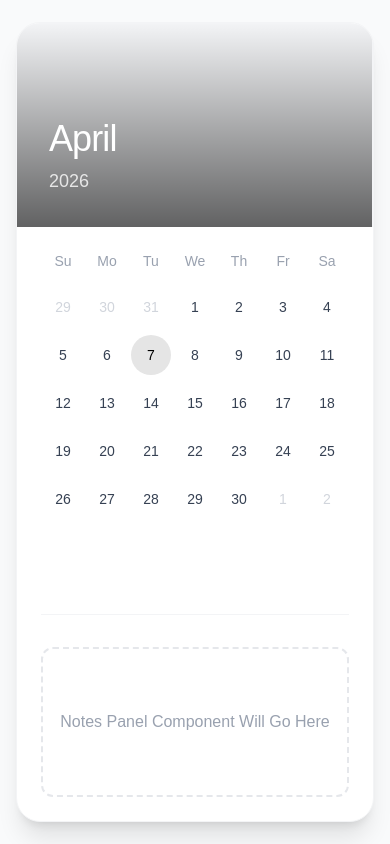
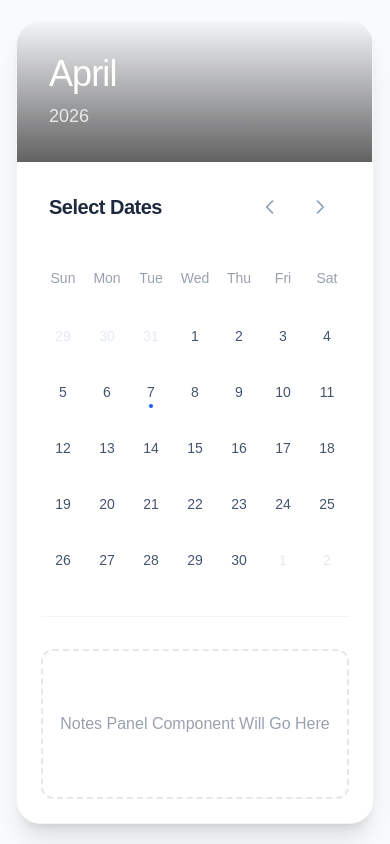
Before and after one commit to Khushi281300/calendar_ui, a Next.js app: page / in a window 390 px wide. Built offline with nearby package versions, Linux system fonts and the light colour scheme.

Commit message:
feat: set up responsive CSS grid and aesthetic refinements

```diff
--- a/src/components/calendar/CalendarGrid.tsx
+++ b/src/components/calendar/CalendarGrid.tsx
@@ -7,11 +7,20 @@ interface CalendarGridProps {
   selectedStart: Date | null;
   selectedEnd: Date | null;
   onSelectDate: (date: Date) => void;
+  onPrevMonth: () => void;
+  onNextMonth: () => void;
 }
 
-const WEEKDAYS = ['Su', 'Mo', 'Tu', 'We', 'Th', 'Fr', 'Sa'];
+const WEEKDAYS = ['Sun', 'Mon', 'Tue', 'Wed', 'Thu', 'Fri', 'Sat'];
 
-export function CalendarGrid({ currentMonth, selectedStart, selectedEnd, onSelectDate }: CalendarGridProps) {
+export function CalendarGrid({
+  currentMonth,
+  selectedStart,
+  selectedEnd,
+  onSelectDate,
+  onPrevMonth,
+  onNextMonth
+}: CalendarGridProps) {
   const firstDay = startOfMonth(currentMonth);
   const lastDay = endOfMonth(currentMonth);
 
@@ -21,9 +30,36 @@ export function CalendarGrid({ currentMonth, selectedStart, selectedEnd, onSelec
   const days = eachDayOfInterval({ start: startDate, end: endDate });
 
   return (
-    <div className="w-full">
+    <div className="w-full animate-in fade-in duration-1000">
+      {/* Grid Header with Navigation */}
+      <div className="flex justify-between items-center mb-10 px-2">
+        <h2 className="text-xl font-semibold text-slate-800 tracking-tight">
+          Select Dates
+        </h2>
+        <div className="flex gap-2">
+           <button
+             onClick={onPrevMonth}
+             className="p-2.5 rounded-xl hover:bg-slate-100 text-slate-400 hover:text-slate-600 transition-colors border border-transparent hover:border-slate-200"
+             aria-label="Previous Month"
+           >
+             <svg className="w-5 h-5" fill="none" viewBox="0 0 24 24" stroke="currentColor">
+               <path strokeLinecap="round" strokeLinejoin="round" strokeWidth={2} d="M15 19l-7-7 7-7" />
+             </svg>
+           </button>
+           <button
+             onClick={onNextMonth}
+             className="p-2.5 rounded-xl hover:bg-slate-100 text-slate-400 hover:text-slate-600 transition-colors border border-transparent hover:border-slate-200"
+             aria-label="Next Month"
+           >
+             <svg className="w-5 h-5" fill="none" viewBox="0 0 24 24" stroke="currentColor">
+               <path strokeLinecap="round" strokeLinejoin="round" strokeWidth={2} d="M9 5l7 7-7 7" />
+             </svg>
+           </button>
+        </div>
+      </div>
+
       {/* Weekday headers */}
-      <div className="grid grid-cols-7 mb-4">
+      <div className="grid grid-cols-7 mb-6">
         {WEEKDAYS.map((day) => (
           <div key={day} className="text-center text-sm font-medium text-gray-400">
             {day}
--- a/src/components/calendar/DayCell.tsx
+++ b/src/components/calendar/DayCell.tsx
@@ -18,23 +18,40 @@ export function DayCell({ day, currentMonth, selectedStart, selectedEnd, onClick
   const isEnd = selectedEnd ? isSameDay(day, selectedEnd) : false;
 
   const inRange = selectedStart && selectedEnd
-    ? isWithinInterval(day, { start: selectedStart, end: selectedEnd }) && !isStart && !isEnd
+    ? isWithinInterval(day, {
+        start: selectedStart as Date,
+        end: selectedEnd as Date
+      })
     : false;
+
+  const isRangeStart = isStart && selectedEnd && !isSameDay(selectedStart as Date, selectedEnd as Date);
+  const isRangeEnd = isEnd && selectedStart && !isSameDay(selectedStart as Date, selectedEnd as Date);
 
   return (
     <div
       onClick={onClick}
       className={cn(
-      "h-10 w-10 flex items-center justify-center rounded-full text-sm font-medium transition-colors cursor-pointer",
-      !isCurrentMonth && "text-gray-300",
-      isCurrentMonth && !isStart && !isEnd && !inRange && "text-gray-700 hover:bg-gray-100",
-      isCurrentDay && !isStart && !isEnd && !inRange && "bg-neutral-200 text-black",
+        "relative h-12 w-12 flex items-center justify-center text-sm font-medium transition-all duration-200 cursor-pointer select-none group",
+        !isCurrentMonth && "text-slate-300 opacity-50",
+        isCurrentMonth && "text-slate-600",
 
-      isStart && "bg-black text-white shadow-md",
-      isEnd && "bg-black text-white shadow-md",
-      inRange && "bg-black/5 text-black"
-    )}>
-      {format(day, 'd')}
+        // Base hover
+        isCurrentMonth && !isStart && !isEnd && "hover:bg-slate-100 rounded-xl",
+
+        // In-range background (square/rectangle to connect cells)
+        inRange && !isStart && !isEnd && "bg-blue-50/80 text-blue-600",
+
+        // Range start/end background connectors
+        isRangeStart && "after:absolute after:right-0 after:h-full after:w-1/2 after:bg-blue-50/80 after:-z-10",
+        isRangeEnd && "after:absolute after:left-0 after:h-full after:w-1/2 after:bg-blue-50/80 after:-z-10",
+
+        // Selected circle
+        (isStart || isEnd) && "bg-blue-600 text-white rounded-xl shadow-[0_10px_20px_-5px_rgba(37,99,235,0.4)] z-10",
+
+        // Today indicator
+        isCurrentDay && !isStart && !isEnd && "before:absolute before:bottom-2 before:w-1 before:h-1 before:bg-blue-600 before:rounded-full"
+      )}>
+      <span className="relative z-10">{format(day, 'd')}</span>
     </div>
   );
 }
```
